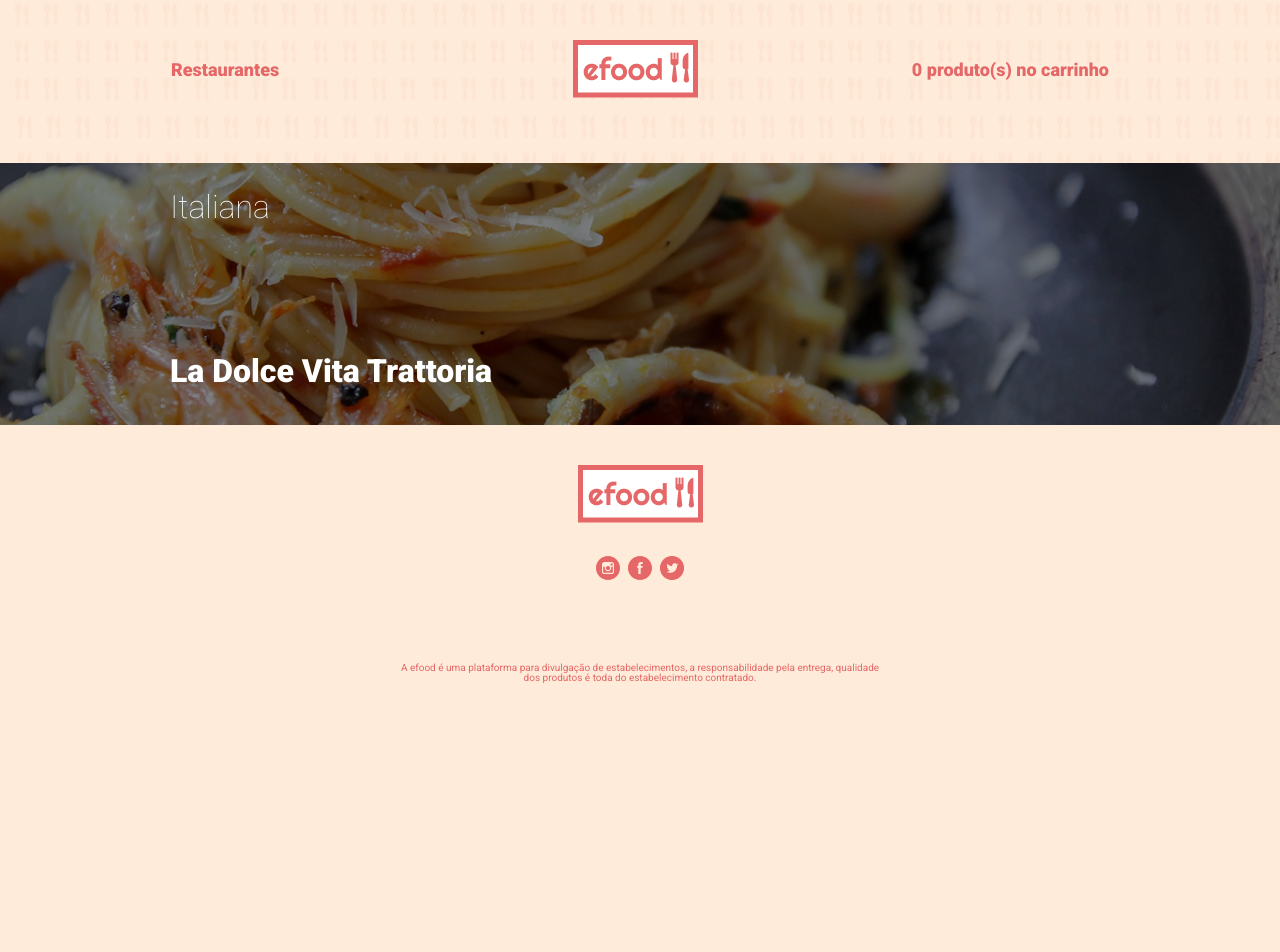
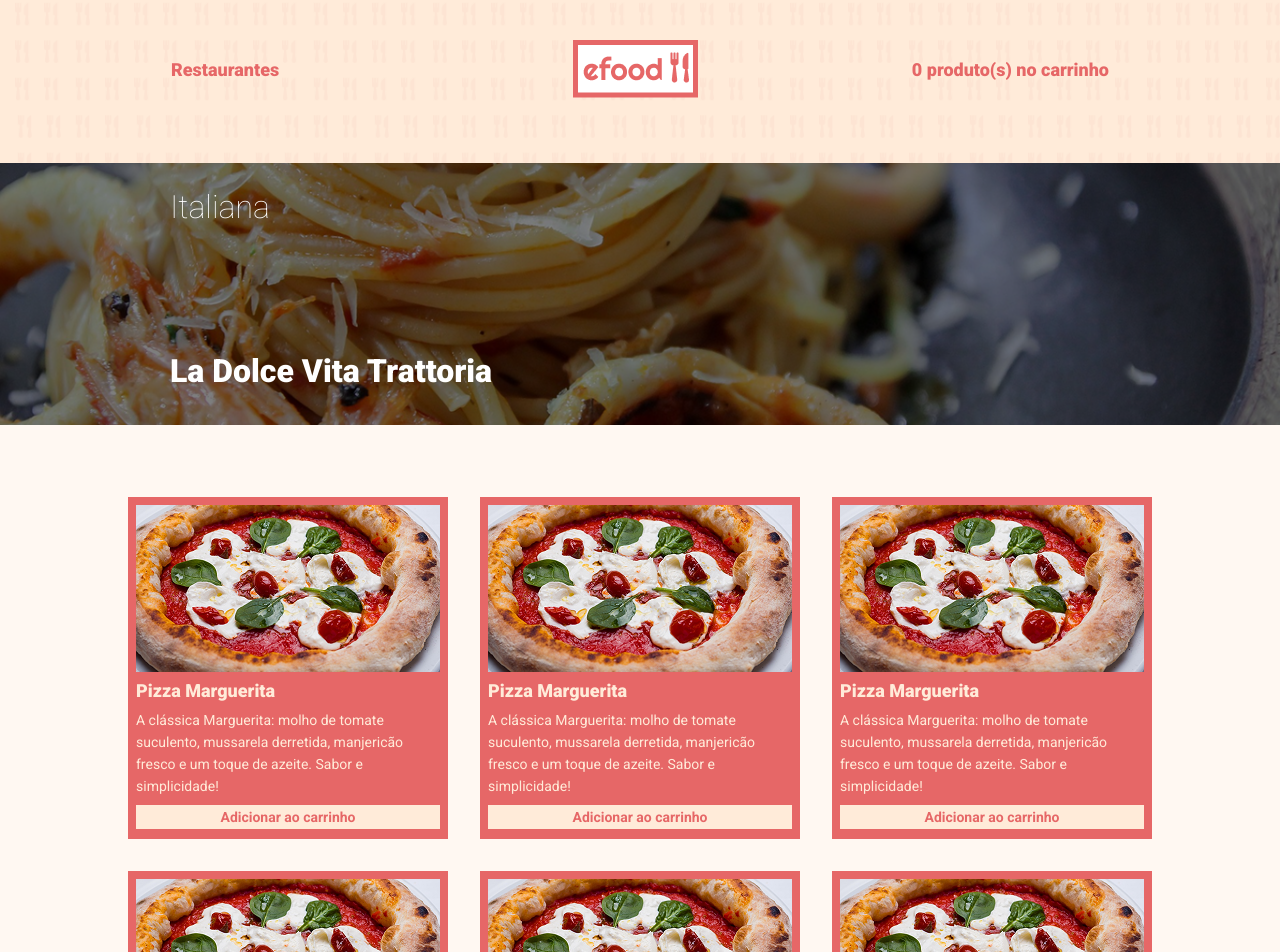
Before and after one commit to pedroeso/efood, a React (Create React App) app: page /categories in a window 1280 px wide. Shown: the top 952 px of the page. Before the commit the page ends 800 px from the top, so only its background shows below. Built offline with nearby package versions, Linux system fonts and the light colour scheme; a web font is replaced by a local one.

Commit message:
finalizando a pagina de categorias!

```diff
--- /dev/null
+++ b/src/components/ListaSecundaria/index.tsx
@@ -0,0 +1,33 @@
+import Game from '../../models/Game'
+import ProdutoSecundario from '../ProdutoSecundario'
+
+import { Container, List } from './styles'
+
+export type Props = {
+  title: string
+
+  background: 'vanilla'
+  games: Game[]
+}
+
+const ListaSecundaria = ({ background, title, games }: Props) => (
+  <Container background={background}>
+    <div className="container">
+      <h2>{title}</h2>
+      <List>
+        {games.map((game) => (
+          <ProdutoSecundario
+            key={game.id}
+            category={game.category}
+            description={game.description}
+            image={game.image}
+            system={game.system}
+            title={game.title}
+          />
+        ))}
+      </List>
+    </div>
+  </Container>
+)
+
+export default ListaSecundaria
--- /dev/null
+++ b/src/components/ListaSecundaria/styles.ts
@@ -0,0 +1,27 @@
+import styled from 'styled-components'
+
+import { Props } from '.'
+import { cores } from '../../styles'
+
+export const Container = styled.section<Omit<Props, 'title' | 'games'>>`
+  padding: 32px 0;
+  background-color: ${cores.vanilla};
+  display: flex;
+  justify-content: center;
+`
+
+export const List = styled.ul`
+  display: grid;
+  grid-template-columns: 1fr 1fr 1fr;
+  column-gap: 32px;
+  margin-top: 40px;
+  row-gap: 32px;
+  margin: 40px auto;
+  max-width: 1200px;
+  width: 100%;
+`
+
+export const Title = styled.h2`
+  font-size: 18px;
+  font-weight: bold;
+`
--- /dev/null
+++ b/src/components/ProdutoSecundario/index.tsx
@@ -0,0 +1,22 @@
+import { Card, Descricao, Titulo, ProductImage, Botao, Dois } from './styles'
+
+type Props = {
+  title: string
+  category: string
+  system: string
+  description: string
+  image: string
+}
+
+const Product = ({ title, description, image }: Props) => (
+  <Card>
+    <ProductImage src={image} alt={title} />
+    <Dois>
+      <Titulo>{title}</Titulo>
+      <Descricao>{description}</Descricao>
+      <Botao>Adicionar ao carrinho</Botao>
+    </Dois>
+  </Card>
+)
+
+export default Product
--- /dev/null
+++ b/src/components/ProdutoSecundario/styles.ts
@@ -0,0 +1,73 @@
+import styled from 'styled-components'
+import { cores } from '../../styles'
+
+export const Card = styled.div`
+  background-color: ${cores.branca};
+  position: relative;
+  border: 8px solid ${cores.laranja};
+  height: 342px;
+`
+export const Dois = styled.div`
+  background-color: ${cores.laranja};
+`
+
+export const Titulo = styled.h3`
+  font-size: 18px;
+  font-weight: 900;
+  display: block;
+  padding-top: 8px;
+  margin-bottom: 8px;
+  color: ${cores.pastel};
+`
+export const Descricao = styled.p`
+  font-size: 14px;
+  font-weight: 400;
+  line-height: 22px;
+  display: block;
+  color: ${cores.pastel};
+`
+
+export const Infos = styled.div`
+  position: absolute;
+  top: 16px;
+  right: 20px;
+`
+
+export const Promo = styled.div`
+  position: absolute;
+  top: 16px;
+  right: 80px;
+  padding-right: 12px;
+`
+
+export const Botao = styled.button`
+  background-color: ${cores.pastel};
+  color: ${cores.laranja};
+  width: 304px;
+  font-size: 14px;
+  font-weight: 700;
+  padding: 4px 6px;
+  border: none;
+  cursor: pointer;
+  margin-top: 8px;
+  margin-bottom: 8px;
+`
+
+export const ProductImage = styled.img`
+  width: 100%;
+  height: auto;
+  display: block;
+`
+
+export const RightTitle = styled.h3`
+  font-size: 18px;
+  font-weight: 700;
+  color: ${cores.laranja};
+  position: absolute;
+  top: 223px;
+  right: 8px;
+  display: flex;
+  align-items: center;
+  gap: 8px;
+`
+export const Icone = styled.img``
--- a/src/pages/Categories/index.tsx
+++ b/src/pages/Categories/index.tsx
@@ -3,19 +3,16 @@
   FundoTexto,
   BackgroundImageWrapper,
   TituloCardapio,
-  HeaderBar,
-  Link,
-  Links,
-  LinkItem,
-  LinkDois,
   PequenoTexto,
   Tipo,
-  Nav,
   Barra
 } from '../../components/Header/styles'
 import apresentacao from '../../assets/images/apresentacao.png'
 
 import logo from '../../assets/images/logo.png'
+import pizza from '../../assets/images/pizza.png'
+import Game from '../../models/Game'
+import ListaSecundaria from '../../components/ListaSecundaria'
 
 const Header = () => {
   return (
@@ -29,6 +26,81 @@
   )
 }
 
+const emBreve: Game[] = [
+  {
+    id: 5,
+    category: 'RPG',
+    description:
+      'A clássica Marguerita: molho de tomate suculento, mussarela derretida, manjericão fresco e um toque de azeite. Sabor e simplicidade!',
+    title: 'Pizza Marguerita',
+    system: 'Windows',
+    infos: ['Japonesa'],
+    promo: ['Destaques da semana'],
+    image: pizza,
+    titulodois: ['']
+  },
+  {
+    id: 5,
+    category: 'RPG',
+    description:
+      'A clássica Marguerita: molho de tomate suculento, mussarela derretida, manjericão fresco e um toque de azeite. Sabor e simplicidade!',
+    title: 'Pizza Marguerita',
+    system: 'Windows',
+    infos: ['Japonesa'],
+    promo: ['Destaques da semana'],
+    image: pizza,
+    titulodois: ['']
+  },
+  {
+    id: 5,
+    category: 'RPG',
+    description:
+      'A clássica Marguerita: molho de tomate suculento, mussarela derretida, manjericão fresco e um toque de azeite. Sabor e simplicidade!',
+    title: 'Pizza Marguerita',
+    system: 'Windows',
+    infos: ['Japonesa'],
+    promo: ['Destaques da semana'],
+    image: pizza,
+    titulodois: ['']
+  },
+  {
+    id: 5,
+    category: 'RPG',
+    description:
+      'A clássica Marguerita: molho de tomate suculento, mussarela derretida, manjericão fresco e um toque de azeite. Sabor e simplicidade!',
+    title: 'Pizza Marguerita',
+    system: 'Windows',
+    infos: ['Japonesa'],
+    promo: ['Destaques da semana'],
+    image: pizza,
+    titulodois: ['']
+  },
+  {
+    id: 5,
+    category: 'RPG',
+    description:
+      'A clássica Marguerita: molho de tomate suculento, mussarela derretida, manjericão fresco e um toque de azeite. Sabor e simplicidade!',
+    title: 'Pizza Marguerita',
+    system: 'Windows',
+    infos: ['Japonesa'],
+    promo: ['Destaques da semana'],
+    image: pizza,
+    titulodois: ['']
+  },
+  {
+    id: 5,
+    category: 'RPG',
+    description:
+      'A clássica Marguerita: molho de tomate suculento, mussarela derretida, manjericão fresco e um toque de azeite. Sabor e simplicidade!',
+    title: 'Pizza Marguerita',
+    system: 'Windows',
+    infos: ['Japonesa'],
+    promo: ['Destaques da semana'],
+    image: pizza,
+    titulodois: ['']
+  }
+]
+
 const Categories = () => (
   <>
     <Header />
@@ -39,6 +111,7 @@
       <TituloCardapio>Italiana</TituloCardapio>
       <FundoTexto>La Dolce Vita Trattoria</FundoTexto>
     </FundoWrapper>
+    <ListaSecundaria games={emBreve} title="" background="vanilla" />
   </>
 )
 
```
Also changed, not shown: src/assets/images/pizza.png (added).
